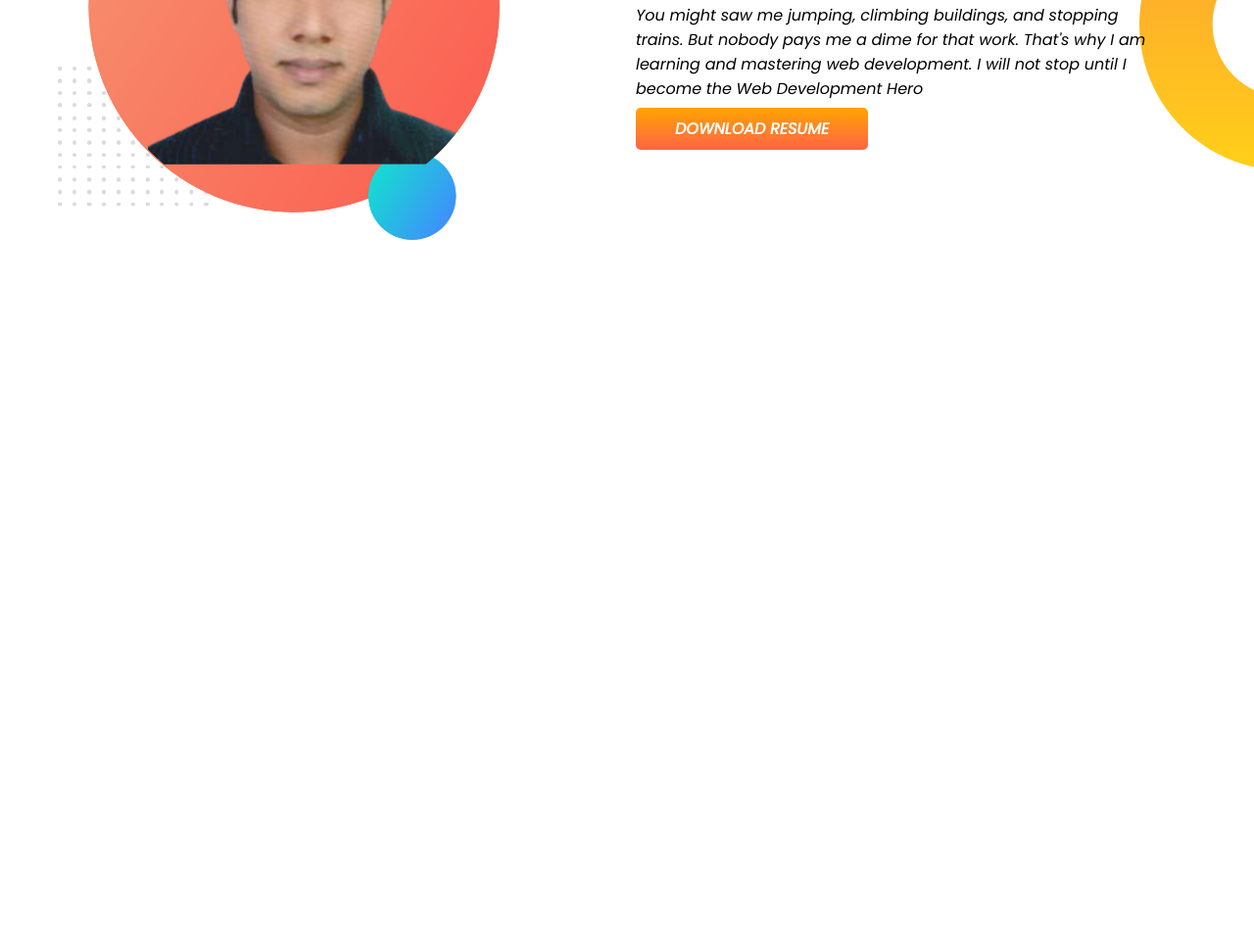
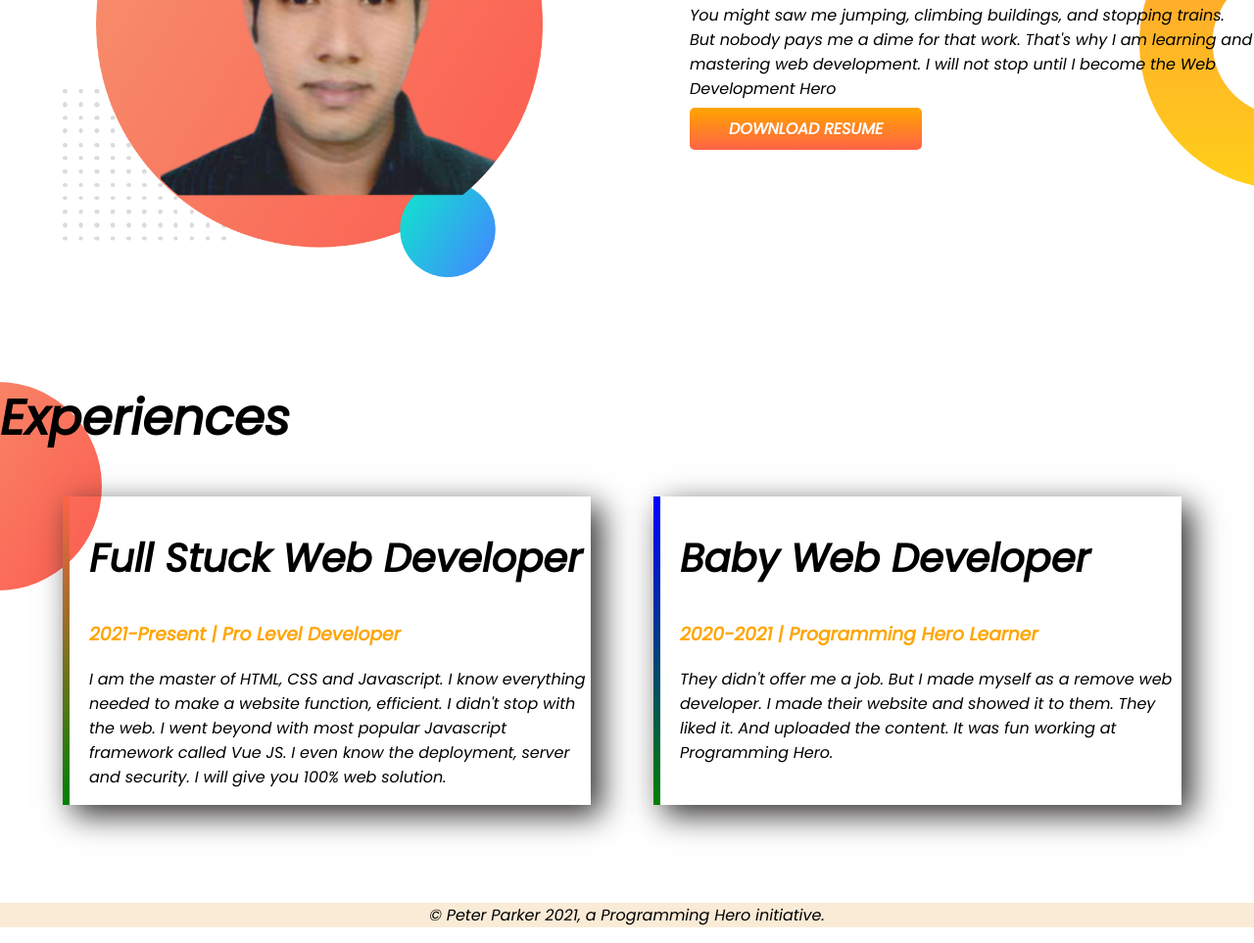
Before and after one commit to arif1193rahman/developer-portfolio, a plain HTML site: page index.html in a window 1280 px wide. Shown: the part 796-1759 px from the top of the page at 98% size. Before the commit the page ends 1148 px from the top, so only its background shows below. Drawn offline with Linux system fonts and the light colour scheme.

Commit message:
complete

```diff
--- a/index.html
+++ b/index.html
@@ -11,7 +11,7 @@
     <link rel="stylesheet" href="style.css">
 </head>
 <body>
-    <section class="top-banner">
+    <section class="top-banner flexible-container">
         <div class="half-with">
             <h1>Welcome To</h1>
             <h1><span class="orange">Arif Rahman</span> World !! </h1>
@@ -25,16 +25,37 @@
         </div>
     </section>
 
-    <section class="dream-big">
+    <section class="dream-big flexible-container">
+
             <div  class="half-with">
                 <img src="images/pic.png" alt="">
             </div>
             <div  class="half-with">
                 <h1>Dream Big!! </h1>
-        <h3>Become a web developer</h3>
+                <h3 class="orange">Become a web developer</h3>
                 <p>You might saw me jumping, climbing buildings, and stopping trains. But nobody pays me a dime for that work. That's why I am learning and mastering web development. I will not stop until I become the Web Development Hero</p>
                 <a class="link-button" target="_blank" href="https://www.linkedin.com/in/md-arif-rahman-570854215/">DOWNLOAD RESUME</a>
             </div>
+
     </section>
+
+    <section class="experience-area">
+        <h1>Experiences</h1>
+        <div class="flexible-container">
+            <div id="full-experience" class="experience-item">
+                    <h2>Full Stuck Web Developer</h2>
+                    <h3 class="orange">2021-Present | Pro Level Developer</h3>
+                    <p>I am the master of HTML, CSS and Javascript. I know everything needed to make a website function, efficient. I didn't stop with the web. I went beyond with most popular Javascript framework called Vue JS. I even know the deployment, server and security. I will give you 100% web solution.</p>
+            </div>
+            <div id="web-dev-experience" class="experience-item">
+                    <h2>Baby Web Developer</h2>
+                     <h3 class="orange">2020-2021 | Programming Hero Learner</h3>
+                     <p>They didn't offer me a job. But I made myself as a remove web developer. I made their website and showed it to them. They liked it. And uploaded the content. It was fun working at Programming Hero.</p>
+            </div>
+        </div>
+    </section>
+    <footer>
+        <p>© Peter Parker 2021, a Programming Hero initiative.</p>
+    </footer>
 </body>
 </html>
--- a/style.css
+++ b/style.css
@@ -4,6 +4,9 @@ body{
 }
 h1{
     font-size: 50px;
+}
+h2{
+    font-size: 40px;
 }
 .orange{
     color: orange;
@@ -12,7 +15,7 @@ button{
     background-color: orange;
     color: white;
 }
-section{
+.flexible-container{
     display: flex;
     margin-bottom: 100px;
 }
@@ -39,5 +42,30 @@ section{
     background-image: url(images/dream-bg.png);
     background-repeat: no-repeat;
     background-position: right;
-    padding-right: 100px;
 }
+.experience-area{
+    background-image: url(images/exp-bg.png);
+    background-repeat: no-repeat;
+
+}
+.experience-item{
+    width:40%;
+    margin-left: 5%;
+    margin-left: 5%;
+    padding-left: 20px;
+    box-shadow: 10px 10px 30px rgb(48, 45, 45);
+}
+#web-dev-experience{
+    border-left: 7px solid;
+    border-image: linear-gradient(blue, green);
+    border-image-slice: 1;
+}
+#full-experience{
+    border-left: 7px solid;
+    border-image: linear-gradient(tomato, green);
+    border-image-slice: 1;
+}
+footer p{
+    text-align: center;
+    background-color: antiquewhite;
+}
```
Lines whose indentation alone changed are shown as unchanged.
